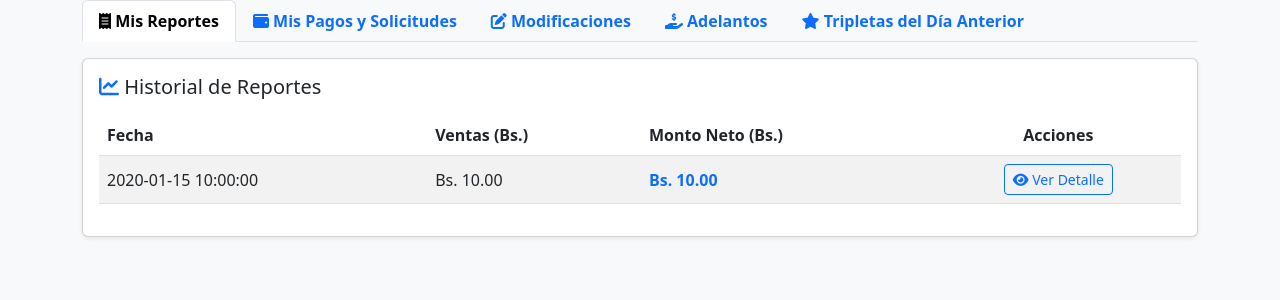
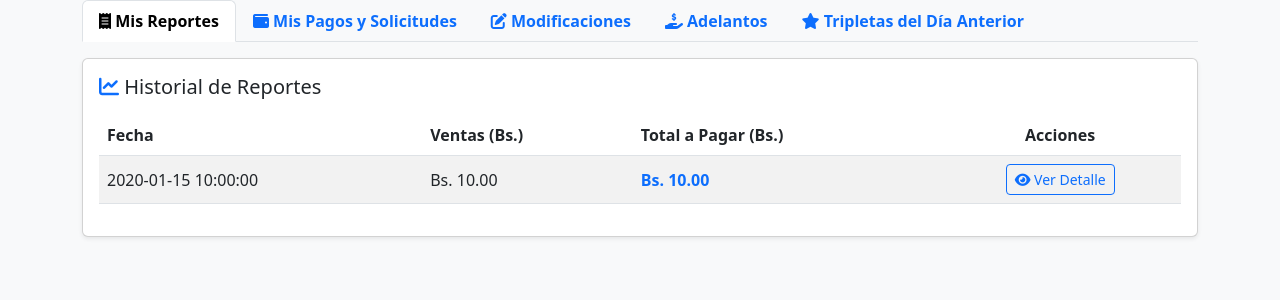
Before and after one commit to mariadelosangelesdiazpinto24-tech/tu-reporte-al-dia., a FastAPI app: template templates/agencia.html in a window 1280 px wide. Shown: the part 462-762 px from the top of the page. Run offline with FastAPI, Linux system fonts and the light colour scheme; the template is opened without the code that fills it: most values are stand-ins (such as "Sample title", 1, 10 or a date in 2020).

Commit message:
Update agencia.html

```diff
--- a/templates/agencia.html
+++ b/templates/agencia.html
@@ -79,7 +79,7 @@
             </div>
         </div>
 
-        <!-- Pestañas Originales Restauradas -->
+        <!-- Pestañas -->
         <ul class="nav nav-tabs mb-3" id="taquillaTabs" role="tablist">
             <li class="nav-item">
                 <button class="nav-link active fw-bold" id="reportes-tab" data-bs-toggle="tab" data-bs-target="#reportes" type="button"><i class="fas fa-receipt"></i> Mis Reportes</button>
@@ -113,7 +113,7 @@
                                     <tr>
                                         <th>Fecha</th>
                                         <th>Ventas (Bs.)</th>
-                                        <th>Monto Neto (Bs.)</th>
+                                        <th>Total a Pagar (Bs.)</th> <!-- Cambiado aquí -->
                                         <th class="text-center">Acciones</th>
                                     </tr>
                                 </thead>
@@ -130,7 +130,7 @@
                                         </td>
                                     </tr>
 
-                                    <!-- Modal de Detalle Robusto -->
+                                    <!-- Modal de Detalle -->
                                     <div class="modal fade" id="modalDetalle{{ r.id }}" tabindex="-1" aria-hidden="true">
                                         <div class="modal-dialog modal-lg modal-dialog-centered">
                                             <div class="modal-content bg-dark text-white">
@@ -143,7 +143,7 @@
                                                         {% if r.detalle_html %}
                                                             {{ r.detalle_html | safe }}
                                                         {% else %}
-                                                            <p class="text-center text-warning my-3">Cargando o actualizando detalle de sistemas...</p>
+                                                            <p class="text-center text-warning my-3">Detalle no disponible o pendiente de sincronizar.</p>
                                                         {% endif %}
                                                     </div>
                                                 </div>
```
